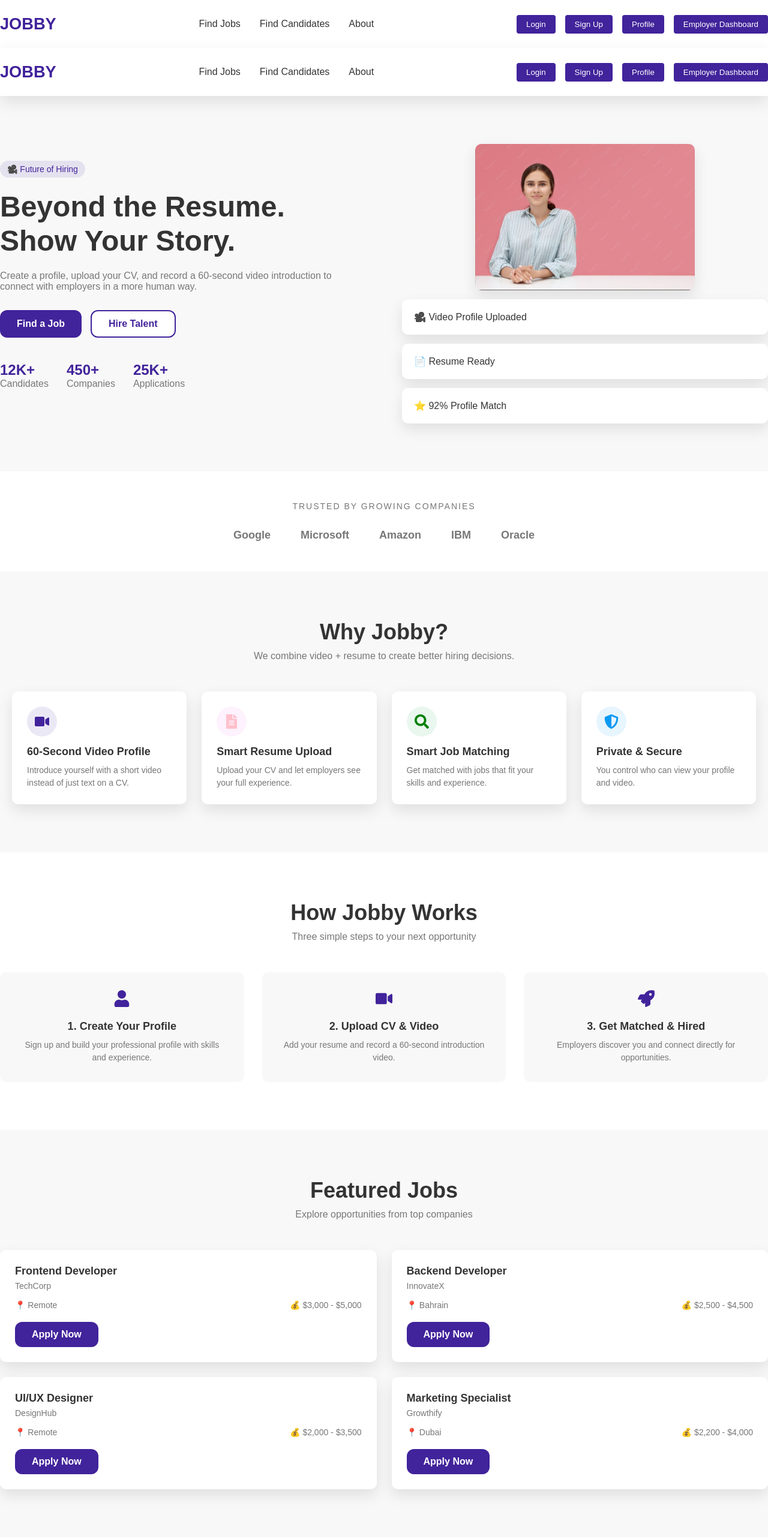
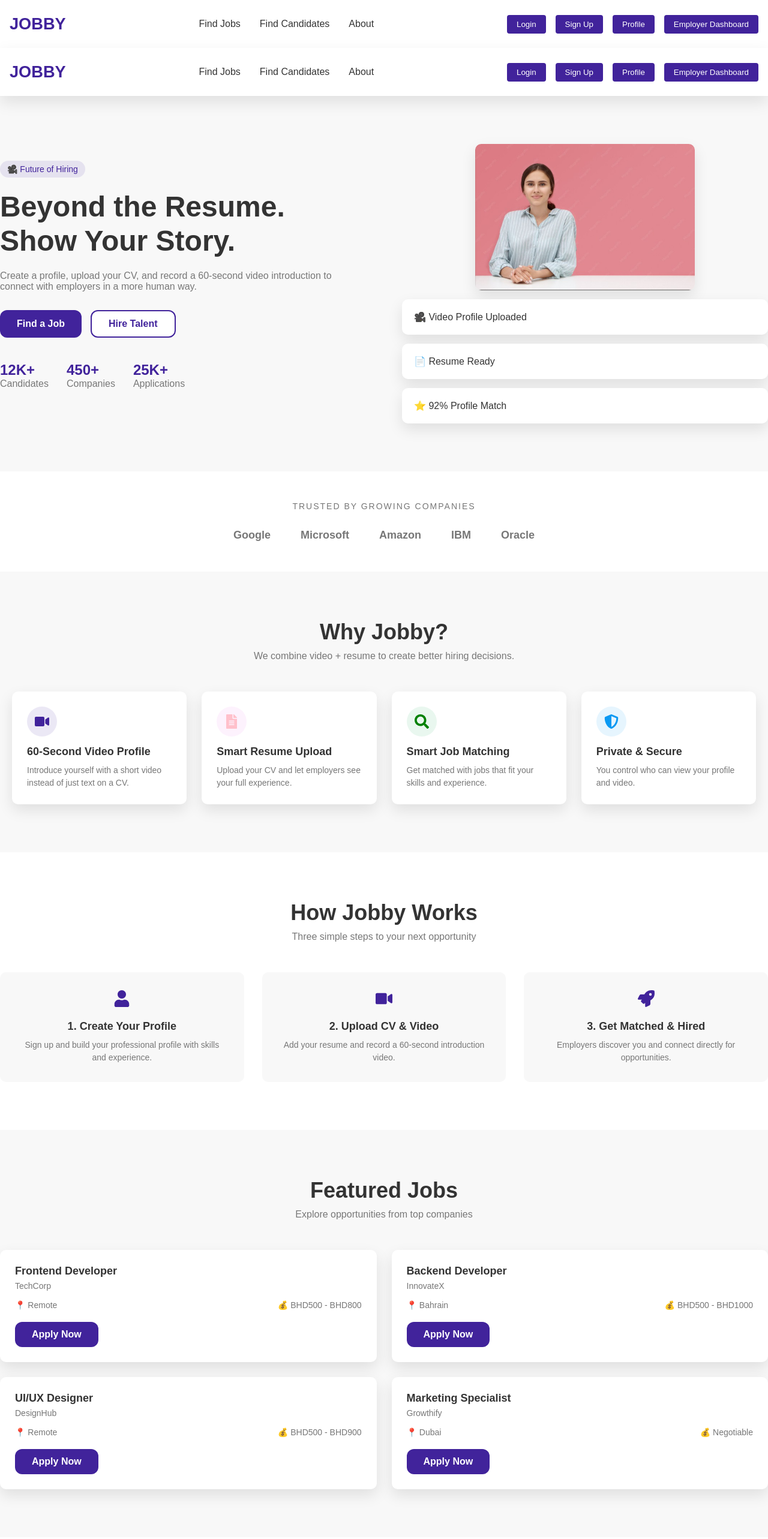
Before and after one commit to Azhar-eb/jobby, a React (Vite) app: page / in a window 1280 px wide. Shown: the top 2566 px of the page at 60% size. Built offline with nearby package versions, Linux system fonts and the light colour scheme.

Commit message:
fourth commit

```diff
--- a/src/components/home/FeaturedJobs/FeaturedJobs.jsx
+++ b/src/components/home/FeaturedJobs/FeaturedJobs.jsx
@@ -7,25 +7,25 @@ function FeaturedJobs() {
             title: "Frontend Developer",
             company: "TechCorp",
             location: "Remote",
-            salary: "$3,000 - $5,000"
+            salary: "BHD500 - BHD800"
         },
         {
             title: "Backend Developer",
             company: "InnovateX",
             location: "Bahrain",
-            salary: "$2,500 - $4,500"
+            salary: "BHD500 - BHD1000"
         },
         {
             title: "UI/UX Designer",
             company: "DesignHub",
             location: "Remote",
-            salary: "$2,000 - $3,500"
+            salary: "BHD500 - BHD900"
         },
         {
             title: "Marketing Specialist",
             company: "Growthify",
             location: "Dubai",
-            salary: "$2,200 - $4,000"
+            salary: "Negotiable"
         }
     ];
 
--- a/src/components/layout/Navbar/Navbar.css
+++ b/src/components/layout/Navbar/Navbar.css
@@ -17,6 +17,7 @@
     font-size: 1.7rem;
     font-weight: 700;
     color: var(--primary);
+    padding-left: 1rem;
 }
 
 .nav-links {
@@ -42,6 +43,7 @@
     gap: 1rem;
     justify-content: space-between;
     align-items: center;
+    padding-right: 1rem;
 }
 
 .navbar-buttons button {
--- a/src/pages/Auth/Signup.jsx
+++ b/src/pages/Auth/Signup.jsx
@@ -1,9 +1,20 @@
+import "./Auth.css";
+
 function Signup() {
     return (
-        <div>
-            <h1>Signup Page</h1>
+        <div className="auth-container">
+
+                <h1>Signup Page</h1>
+
+                <input type="text" placeholder="Your Name" />
+                <input type="email" placeholder="Email" />
+                <input type="password" placeholder="Password" />
+
+                <button className="primary-btn">
+                    Login
+                </button>
+
         </div>
     );
 }
-
 export default Signup;
```
